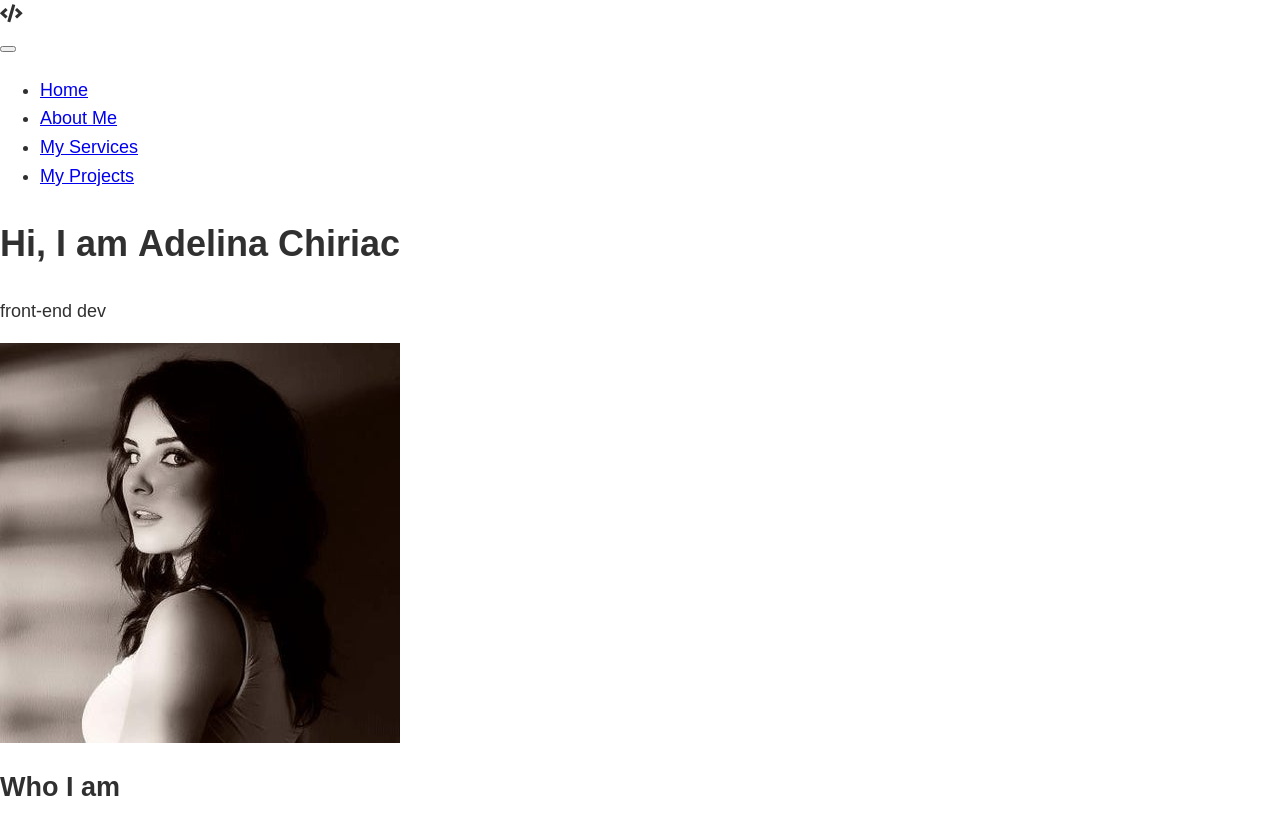
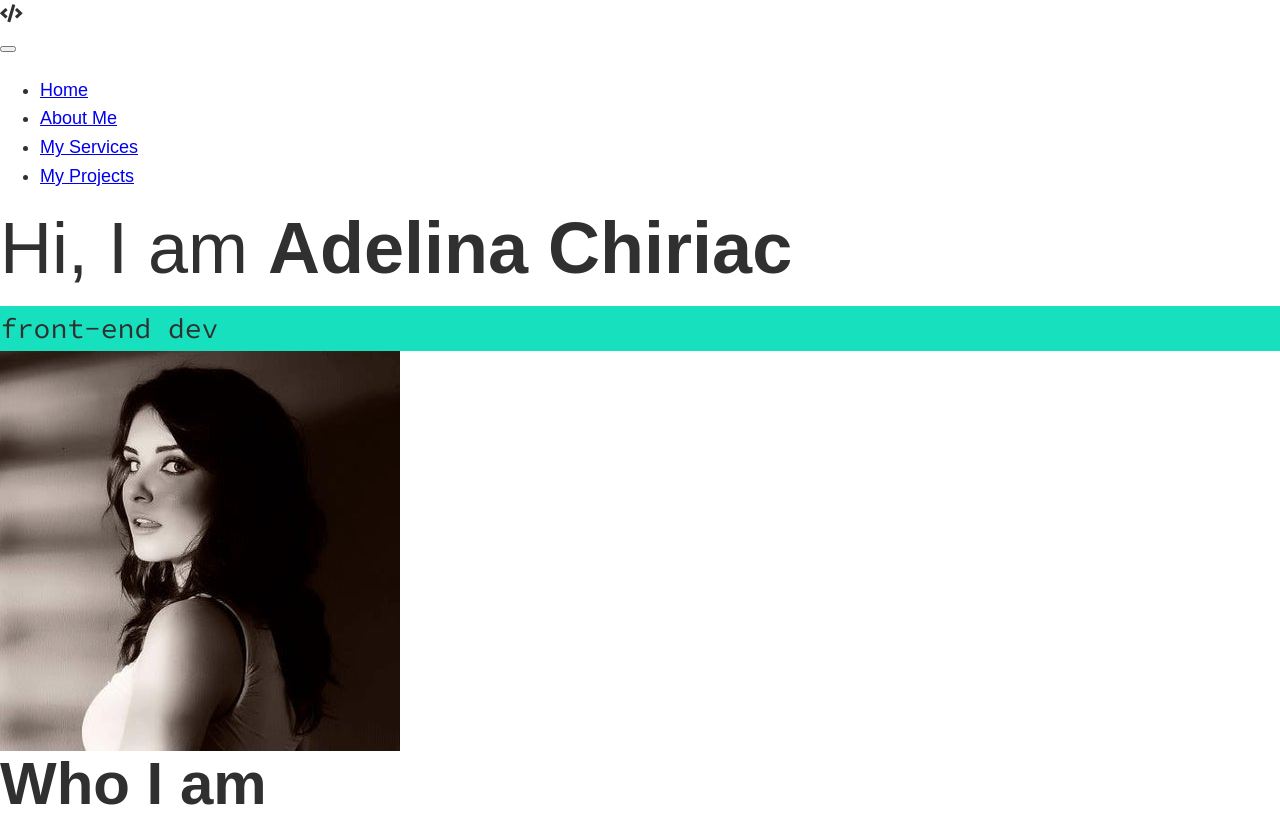
Before and after one commit to Adelina-Chiriac/portfolio, a plain HTML site: page index.html in a window 1280 px wide. Shown: the top 820 px of the page. Drawn offline with nearby package versions, Linux system fonts and the light colour scheme.

Commit message:
Set up typography CSS properties

```diff
--- a/css/style.css
+++ b/css/style.css
@@ -47,3 +47,47 @@ img {
   display: block;
   max-width: 100%;
 }
+
+strong {
+  font-weight: var(--fw-bold);
+}
+
+/* Typography */
+
+h1,
+h2,
+h3 {
+  line-height: 1.1;
+  margin: 0;
+}
+
+h1 {
+  font-size: var(--fs-h1);
+}
+
+h2 {
+  font-size: var(--fs-h2);
+}
+
+h3 {
+  font-size: var(--fs-h3);
+}
+
+.section__title {
+  margin-bottom: 0.25em;
+}
+
+.section__title--intro {
+  font-weight: var(--fw-reg);
+}
+
+.section__subtitle {
+  margin: 0;
+  font-size: var(--fs-h3);
+}
+
+.section__subtitle--intro,
+.section__subtitle--about {
+  background: var(--clr-accent);
+  font-family: var(--ff-secondary);
+}
```
